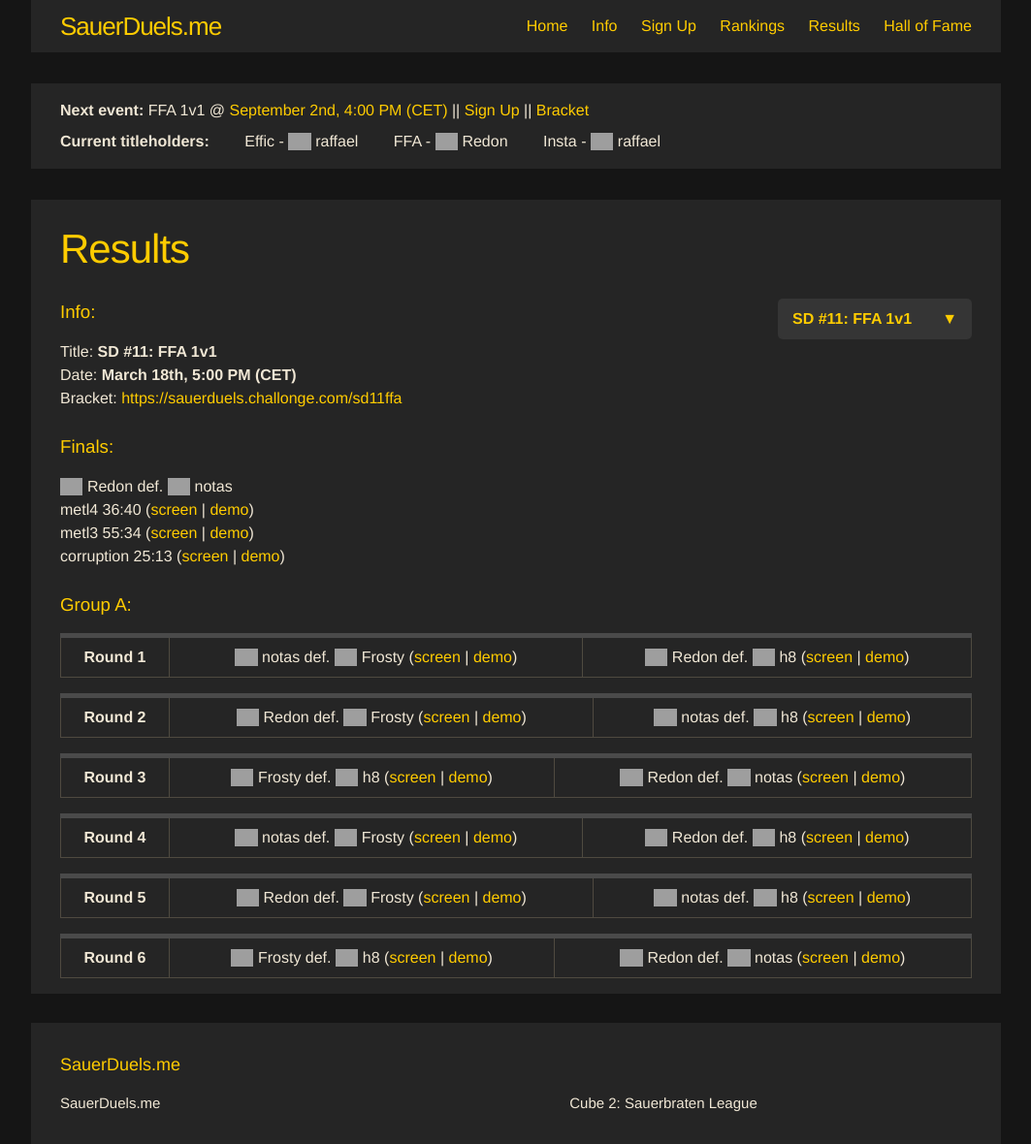
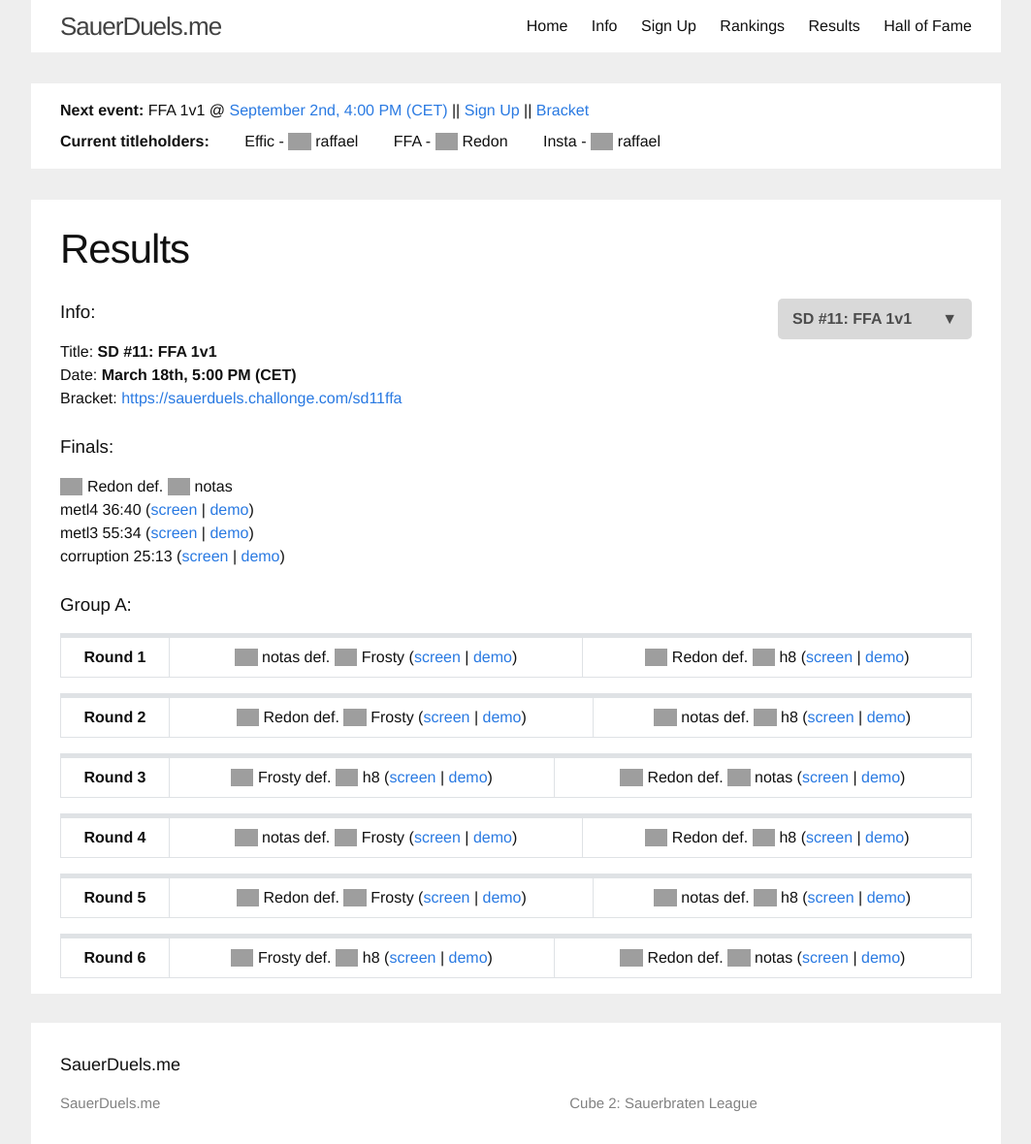
Before and after one commit to sauerduels/website, a Jekyll site: the page built from _events/sd11-ffa.md, in a window 1280 px wide. Shown: the whole page at 97% size, without its empty margins (108-1171 px from the left). Built offline with Jekyll 4.4.1, drawn with Linux system fonts in a browser that asks for light colours; a script that is not in the unit is left out; grey boxes are pictures that could not be loaded.

Commit message:
revert to white theme for good luck

```diff
--- a/_includes/result.html
+++ b/_includes/result.html
@@ -45,7 +45,7 @@ Date: <strong>{{ event.date | date: "%B %-d" }}{{ ord }}{{ event.date | date: ",
   <h3>Group {{ group[0] | upcase }}:</h3>
   {% for round in group[1] %}
   {% assign roundLen = round | size %}
-    <table style="text-align: center; border-top: solid 5px #4a4a4a;">
+    <table style="text-align: center; border-top: solid 5px #dfe2e5;">
       <tbody>
         <tr>
           <td style="font-weight: bold;" rowspan="{{ roundLen | plus: 1 | divided_by: 2 }}">Round {{ forloop.index }}</td>
--- a/_sass/minima.scss
+++ b/_sass/minima.scss
@@ -10,13 +10,13 @@ $base-line-height: 1.5 !default;
 
 $spacing-unit:     30px !default;
 
-$text-color:       #f0e7d5 !default;
-$background-color: #151515 !default;
-$brand-color:      #ffcc00 !default;
+$text-color:       #111 !default;
+$background-color: #eeeeee !default;
+$brand-color:      #2a7ae2 !default;
 
 $grey-color:       #828282 !default;
-$grey-color-light: #565656 !default;
-$grey-color-dark:  #adadad !default;
+$grey-color-light: lighten($grey-color, 40%) !default;
+$grey-color-dark:  darken($grey-color, 25%) !default;
 
 // Width of the content area
 $content-width:    1000px !default;
--- a/_sass/minima/_base.scss
+++ b/_sass/minima/_base.scss
@@ -83,7 +83,6 @@ li {
  */
 h1, h2, h3, h4, h5, h6 {
   font-weight: $base-font-weight;
-  color: $brand-color;
 }
 
 
@@ -95,9 +94,13 @@ a {
   color: $brand-color;
   text-decoration: none;
 
+  &:visited {
+    color: darken($brand-color, 15%);
+  }
+
   &:hover {
-    color: #ffeb9b;
-    text-decoration: none;
+    color: $text-color;
+    text-decoration: underline;
   }
 
   .social-media-list &:hover {
@@ -136,6 +139,7 @@ code {
   @include relative-font-size(0.9375);
   border: 1px solid $grey-color-light;
   border-radius: 3px;
+  background-color: #f4f4f4;
 }
 
 code {
--- a/_sass/minima/_layout.scss
+++ b/_sass/minima/_layout.scss
@@ -3,7 +3,6 @@
  */
 .site-header {
   min-height: $spacing-unit * 1.865;
-  background: #151515;
 
   // Positioning context for the mobile navigation icon
   position: relative;
@@ -14,7 +13,7 @@
 }
 
 .wrapper {
-  background-color: #252525;
+  background-color: white;
 }
 
 .site-title {
@@ -24,6 +23,11 @@
   letter-spacing: -1px;
   margin-bottom: 0;
   float: left;
+
+  &,
+  &:visited {
+    color: $grey-color-dark;
+  }
 }
 
 .site-nav {
@@ -39,6 +43,7 @@
   }
 
   .page-link {
+    color: $text-color;
     line-height: $base-line-height;
 
     // Gaps between nav items, but not on the last one
@@ -124,6 +129,7 @@
 
 .footer-col-wrapper {
   @include relative-font-size(0.9375);
+  color: $grey-color;
   margin-left: -$spacing-unit / 2;
   @extend %clearfix;
 }
@@ -257,12 +263,12 @@ table {
 
 table, td, th {
   border-collapse: collapse;
-  border: solid 1px #4f4a40;
+  border: solid 1px #dfe2e5;
 }
 
 table.sortable thead {
-  background-color: #353535;
-  color: #ffd700;
+  background-color: #eee;
+  color: #666666;
   font-weight: bold;
   cursor: pointer;
 }
@@ -313,15 +319,15 @@ td, th {
   padding: 9px 15px;
   display: inline-block;
   border-radius: 5px;
-  background: #454545;
+  background: #d9d9d9;
   font-size: 16px;
   font-weight: 600;
-  color: gold;
+  color: #4c4c4c;
   transition: all linear 0.15s;
 }
 
 li.tab.active a, li.tab.active, li.tab a:hover {
-  background: #353535;
+  background: #f5f5f5;
   text-decoration: none;
 }
 
@@ -347,7 +353,7 @@ img.icon {
 }
 #menu, #menu ul {
   list-style: none;
-  background: #353535;
+  background: #d9d9d9;
   font-size: 16px;
   font-weight: 600;
   color: #4c4c4c;
@@ -378,10 +384,10 @@ img.icon {
   padding: 9px 15px;
   display: block;
   text-decoration: none;
-  color: #ffcc00;
+  color: #4c4c4c;
 }
 #menu a:not(.active):hover {
-  background: #353535;
+  background: #f5f5f5;
 }
 #menu li:hover ul {
   display: block;
```
